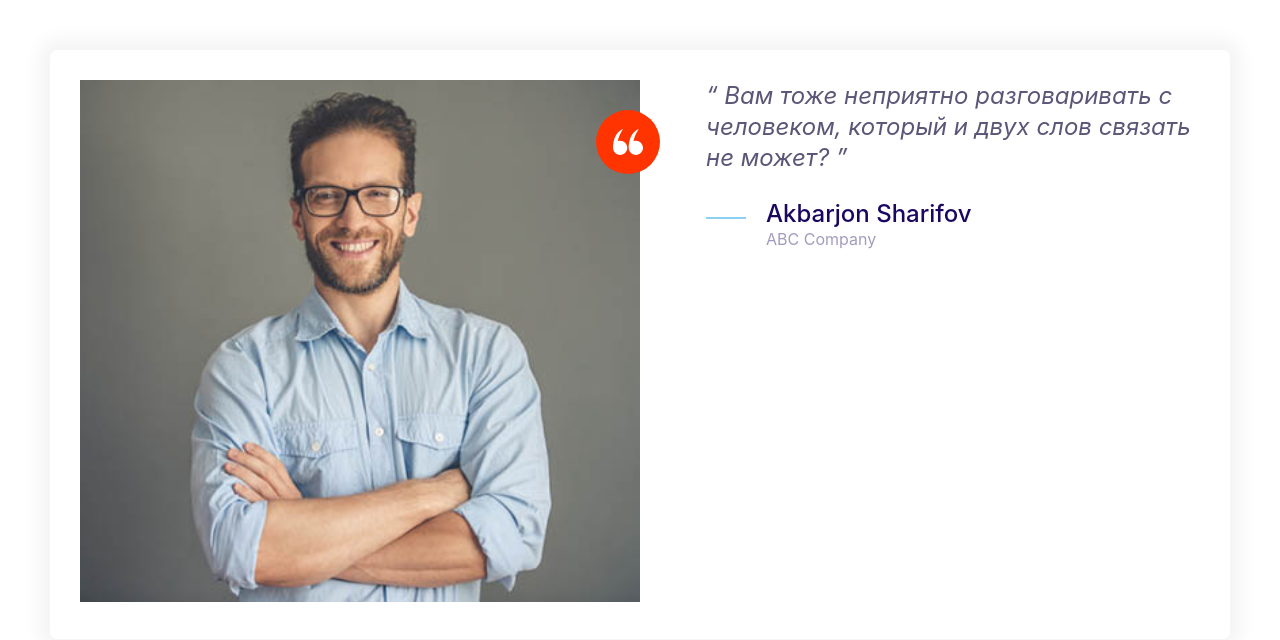
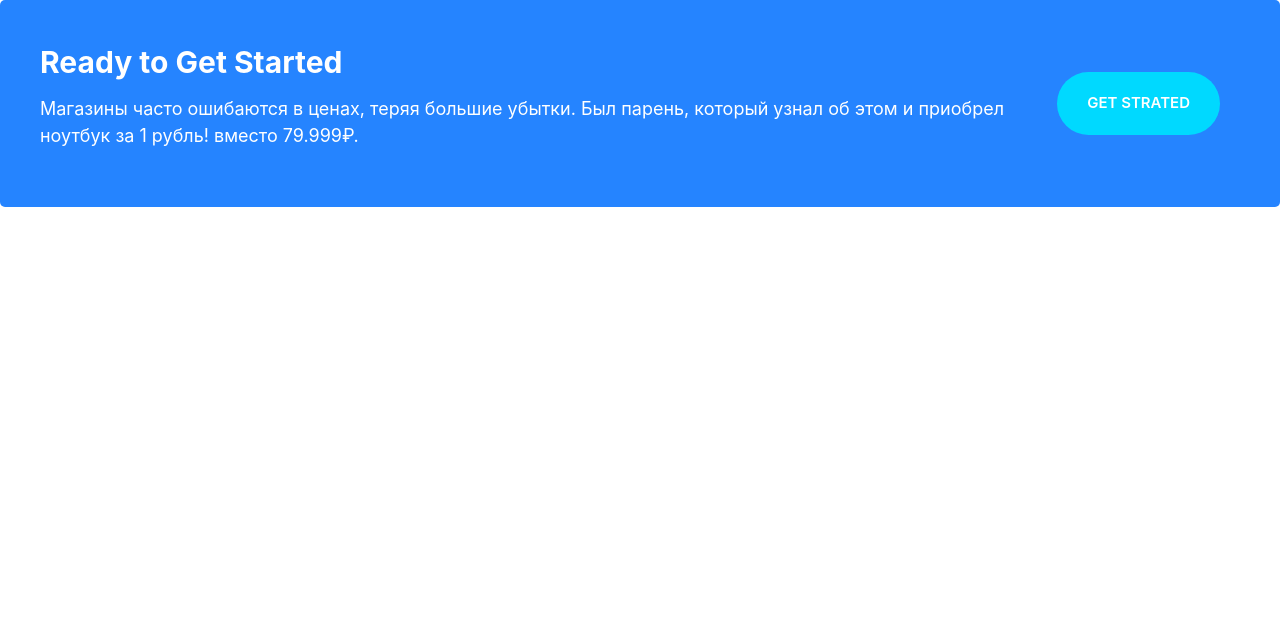
Before and after one commit to Akbarjonsharifov/myfirstproject, a plain HTML site: page index.html in a window 1280 px wide. Drawn offline with Linux system fonts and the light colour scheme.

Commit message:
callouts and litlle addition for btn

```diff
--- a/css/styles.css
+++ b/css/styles.css
@@ -202,6 +202,11 @@ a {
 
 .btn--accent:hover {
     background: #ec3000;
+}
+
+.btn--stretched {
+    padding-left: 6rem;
+    padding-right: 6rem;
 }
 
 .btn--block {
@@ -508,3 +513,45 @@ a {
         margin-left: 6rem;
     }
 }
+
+
+/* CALLOUTS */
+.callout {
+    padding: 4rem;
+    border-radius: 5px;
+}
+
+.callout--primary {
+    background: var(--color-primary);
+    color: #fff;
+}
+
+.callout__heading {
+    color: #fff;
+    margin-top: 0;
+    font-size: 3rem;
+}
+
+.callout .btn {
+    justify-self: center;
+    align-self: center;
+}
+
+.callout__content {
+    text-align: center;
+}
+
+@media screen and (min-width: 768px) {
+    .callout .grid {
+        grid-template-columns: 1fr auto;
+    }
+
+    .callout__content {
+        text-align: left;
+    }
+
+    .callout .btn {
+        justify-self: start;
+        margin: 0 2rem;
+    }
+}
--- a/index.html
+++ b/index.html
@@ -14,36 +14,17 @@
     <link rel="stylesheet" href="css/normalize.css" />
     <link rel="stylesheet" href="css/styles.css" />
   </head>
-  <body style="padding: 5rem">
-    <div class="card testimonial">
+  <body>
+    <div class="callout callout--primary">
       <div class="grid grid--1">
-        <div class="testimonial__image">
-          <img src="images/testimonial.jpg" alt="A happy smiling face" />
-          <span class="icon-container icon-container--accent">
-            <svg class="icon icon--white icon--small">
-              <use xlink:href="images/sprite.svg#quotes"></use>
-            </svg>
-          </span>
+        <div class="callout__content">
+          <h2 class="callout__heading">Ready to Get Started</h2>
+          <p>
+            Магазины часто ошибаются в ценах, теряя большие убытки. Был парень,
+            который узнал об этом и приобрел ноутбук за 1 рубль! вместо 79.999₽.
+          </p>
         </div>
-        <blackquote class="quote">
-          <p class="quote__text">
-            Вам тоже неприятно разговаривать с человеком, который и двух слов
-            связать не может?
-          </p>
-          <footer>
-            <div class="media">
-              <div class="media__image">
-                <svg class="icon icon--primary quote__line">
-                  <use xlink:href="images/sprite.svg#line"></use>
-                </svg>
-              </div>
-              <div class="media__body">
-                <h3 class="media__title quote__author">Akbarjon Sharifov</h3>
-                <p class="quote__organization">ABC Company</p>
-              </div>
-            </div>
-          </footer>
-        </blackquote>
+        <a href="" class="btn btn--secondary btn--strectched">Get Strated</a>
       </div>
     </div>
   </body>
```
Also changed, not shown: testimonial.html (added, +33 -0 lines).
